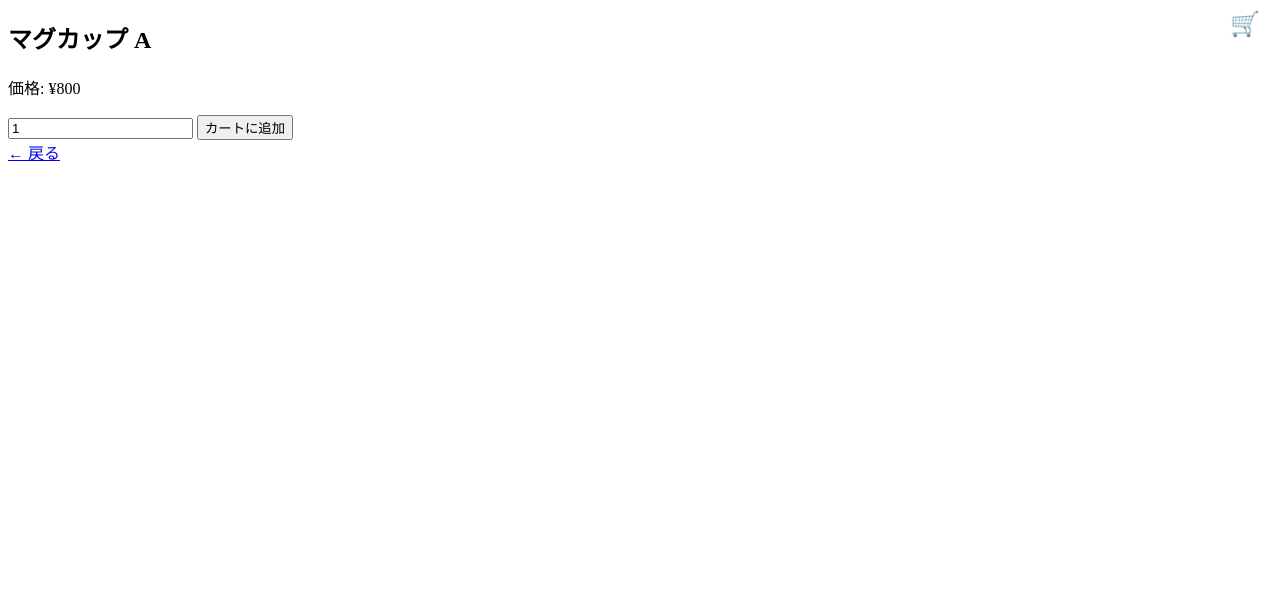
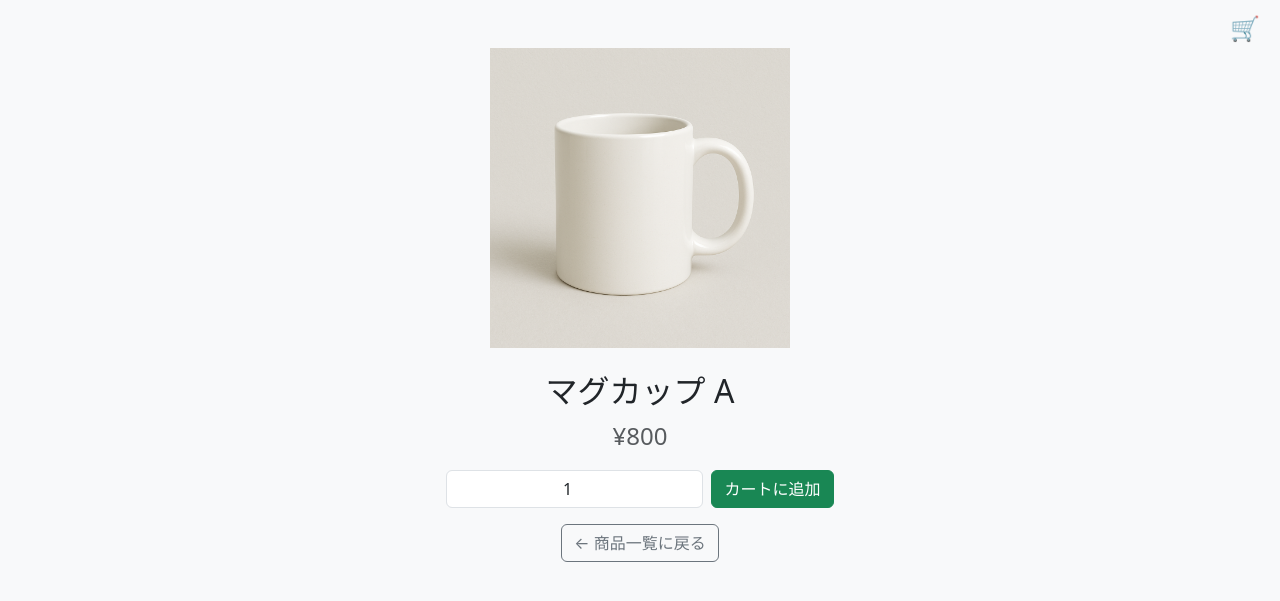
Before and after one commit to Tos0301/experiment-site, a Flask app: a page that uses templates/product.html in a window 1280 px wide. Shown: the top 601 px of the page. Run offline with Flask 3, Linux system fonts and the light colour scheme.

Commit message:
Style product detail page with Bootstrap

```diff
--- a/templates/product.html
+++ b/templates/product.html
@@ -1,7 +1,11 @@
 <!DOCTYPE html>
-<html>
+<html lang="ja">
 <head>
+    <meta charset="UTF-8">
     <title>{{ product.name }}</title>
+    <!-- Bootstrap CDN -->
+    <link href="https://cdn.jsdelivr.net/npm/bootstrap@5.3.0/dist/css/bootstrap.min.css" rel="stylesheet">
+
     <style>
         #cart-icon {
             position: fixed;
@@ -22,6 +26,7 @@
             display: none;
         }
     </style>
+
     <script>
         function addToCart(event, productId) {
             event.preventDefault();
@@ -51,21 +56,28 @@
         }
     </script>
 </head>
-<body>
-    <!-- カートアイコンとバッジ -->
+<body class="bg-light">
+
+    <!-- カートアイコン -->
     <div id="cart-icon" onclick="window.location.href='/cart'">
         🛒<span id="cart-badge">0</span>
     </div>
 
-    <h2>{{ product.name }}</h2>
-    <p>価格: ¥{{ product.price }}</p>
+    <div class="container mt-5">
+        <div class="row justify-content-center">
+            <div class="col-md-6 text-center">
+                <img src="{{ url_for('static', filename='images/' + product.image) }}" alt="{{ product.name }}" class="img-fluid mb-4" style="max-height: 300px;">
+                <h2>{{ product.name }}</h2>
+                <p class="fs-4 text-muted">¥{{ product.price }}</p>
 
-    <!-- 購入フォーム -->
-    <form onsubmit="addToCart(event, '{{ product.id }}')">
-        <input type="number" id="quantity" name="quantity" value="1" min="1">
-        <button type="submit">カートに追加</button>
-    </form>
+                <form onsubmit="addToCart(event, '{{ product.id }}')" class="d-flex justify-content-center gap-2 mb-3">
+                    <input type="number" id="quantity" name="quantity" value="1" min="1" class="form-control w-auto text-center">
+                    <button type="submit" class="btn btn-success">カートに追加</button>
+                </form>
 
-    <a href="/">← 戻る</a>
+                <a href="/" class="btn btn-outline-secondary">← 商品一覧に戻る</a>
+            </div>
+        </div>
+    </div>
 </body>
 </html>
```
